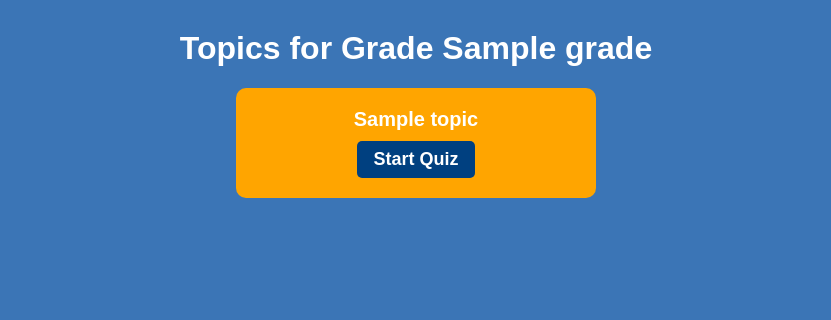
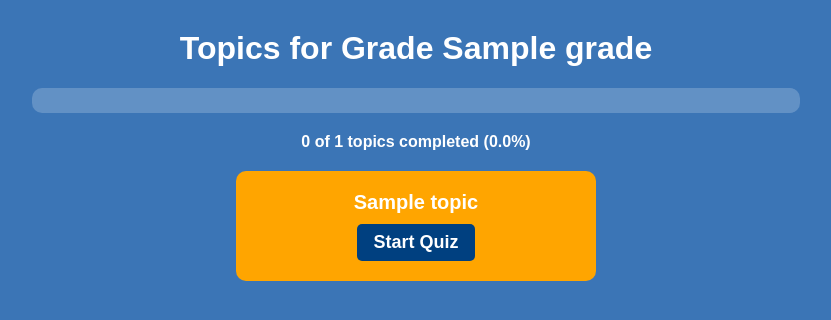
Before and after one commit to NikhilVankayala/mathquiz_app, a Flask app: template templates/topics.html in a window 1280 px wide. Shown: the part 48-368 px from the top of the page, without its empty margins (224-1055 px from the left). Run offline with Flask 3, Linux system fonts and the light colour scheme; the template is opened without the code that fills it: most values are stand-ins (such as "Sample title", 1, 10 or a date in 2020).

Commit message:
html code for the progress bar

```diff
--- a/templates/topics.html
+++ b/templates/topics.html
@@ -39,6 +39,26 @@
       margin-top: 30px;
     }
 
+    .progress-container {
+      background-color: #ffffff33;
+      width: 60%;
+      margin: 20px auto;
+      border-radius: 10px;
+      overflow: hidden;
+    }
+
+    .progress-bar {
+      height: 25px;
+      background-color: limegreen;
+      width: {{ completed_percent }}%;
+      transition: width 0.5s ease-in-out;
+    }
+
+    .progress-text {
+      margin-top: 5px;
+      font-weight: bold;
+    }
+
     .topic-box {
       background-color: orange;
       margin: 20px auto;
@@ -51,7 +71,12 @@
       align-items: center;
     }
 
-    .topic-box a.button {
+    .topic-name {
+      font-size: 20px;
+      font-weight: bold;
+    }
+
+    .button {
       display: inline-block;
       margin-top: 10px;
       padding: 8px 16px;
@@ -62,13 +87,31 @@
       font-weight: bold;
     }
 
-    .topic-box a.button:hover {
+    .button:hover {
       background-color: #0059b3;
     }
 
-    .topic-name {
-      font-size: 20px;
+    .completed {
+      color: green;
       font-weight: bold;
+      margin-top: 8px;
+    }
+
+    .next-grade {
+      margin-top: 30px;
+    }
+
+    .next-grade a {
+      background-color: #28a745;
+      padding: 10px 20px;
+      border-radius: 8px;
+      text-decoration: none;
+      font-weight: bold;
+      color: white;
+    }
+
+    .next-grade a:hover {
+      background-color: #218838;
     }
   </style>
 </head>
@@ -86,14 +129,38 @@
 
   <h1>Topics for Grade {{ grade }}</h1>
 
+  {% set completed_count = topics | selectattr('completed') | list | length %}
+  {% set total_count = topics | length %}
+  {% set completed_percent = (completed_count / total_count * 100) | round(0) if total_count > 0 else 0 %}
+
+  <!-- Progress Bar -->
+  <div class="progress-container">
+    <div class="progress-bar"></div>
+  </div>
+  <div class="progress-text">{{ completed_count }} of {{ total_count }} topics completed ({{ completed_percent }}%)</div>
+
+  <!-- Topics List -->
   {% for topic in topics %}
     <div class="topic-box">
       <div class="topic-name">{{ topic.name }}</div>
       <a href="/quiz/{{ topic.id }}" class="button">Start Quiz</a>
-      {% if topic.id in attempted_topic_ids %}
+      {% if topic.attempted %}
         <a href="/attempts/{{ topic.id }}" class="button">Past Attempts</a>
+      {% endif %}
+      {% if topic.completed %}
+        <div class="completed">✓ Completed</div>
       {% endif %}
     </div>
   {% endfor %}
+
+  {% if all_completed %}
+    <div class="next-grade">
+      <a href="/topics/{{ grade + 1 }}">Unlock Grade {{ grade + 1 }}</a>
+    </div>
+  {% endif %}
+
+  <script>
+    document.querySelector('.progress-bar').style.width = '{{ completed_percent }}%';
+  </script>
 </body>
 </html>
```
